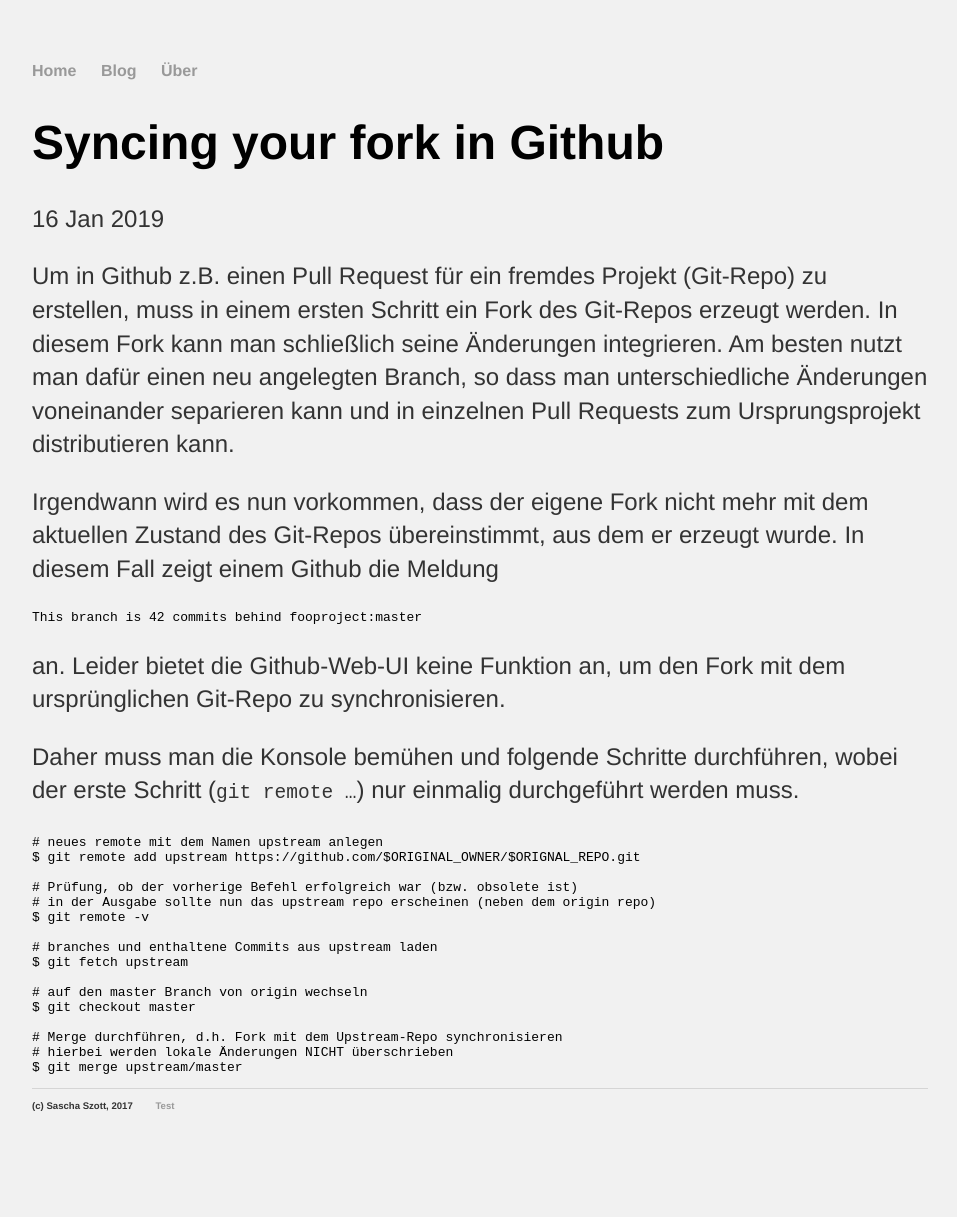
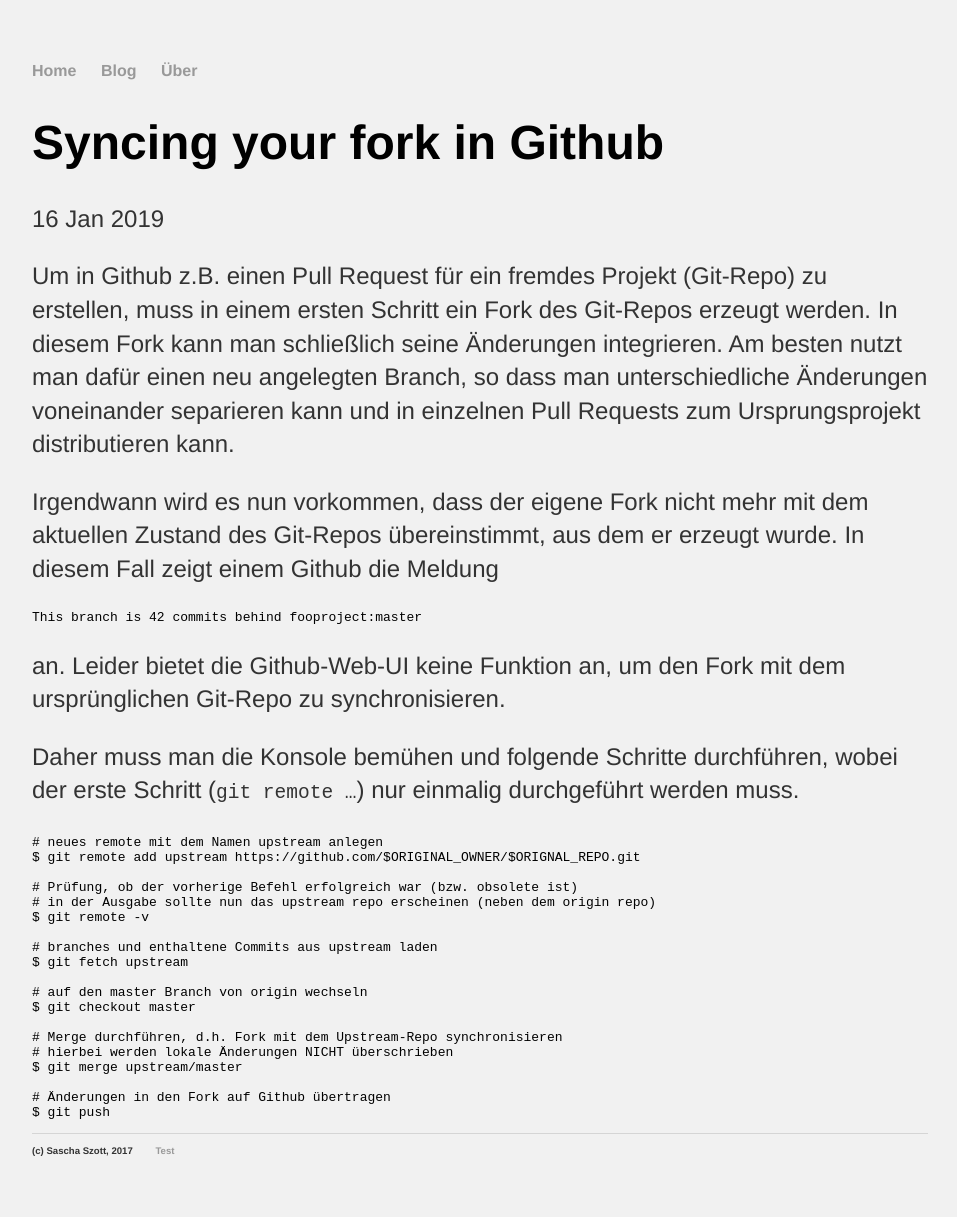
Before and after one commit to saschaszott/saschaszott.github.io, a Jekyll site: the page built from _posts/2019-01-18-syncing-your-fork.md, in a window 1280 px wide. Shown: the whole page, without its empty margins (160-1117 px from the left). Built offline with Jekyll 4.4.1, drawn with Linux system fonts in a browser that asks for light colours; before the commit the page ends 1172 px from its top, so only the background shows below that.

Commit message:
Update 2019-01-18-syncing-your-fork.md

````diff
--- a/_posts/2019-01-18-syncing-your-fork.md
+++ b/_posts/2019-01-18-syncing-your-fork.md
@@ -41,4 +41,7 @@
 # Merge durchführen, d.h. Fork mit dem Upstream-Repo synchronisieren
 # hierbei werden lokale Änderungen NICHT überschrieben
 $ git merge upstream/master
+
+# Änderungen in den Fork auf Github übertragen
+$ git push
 ```
````
